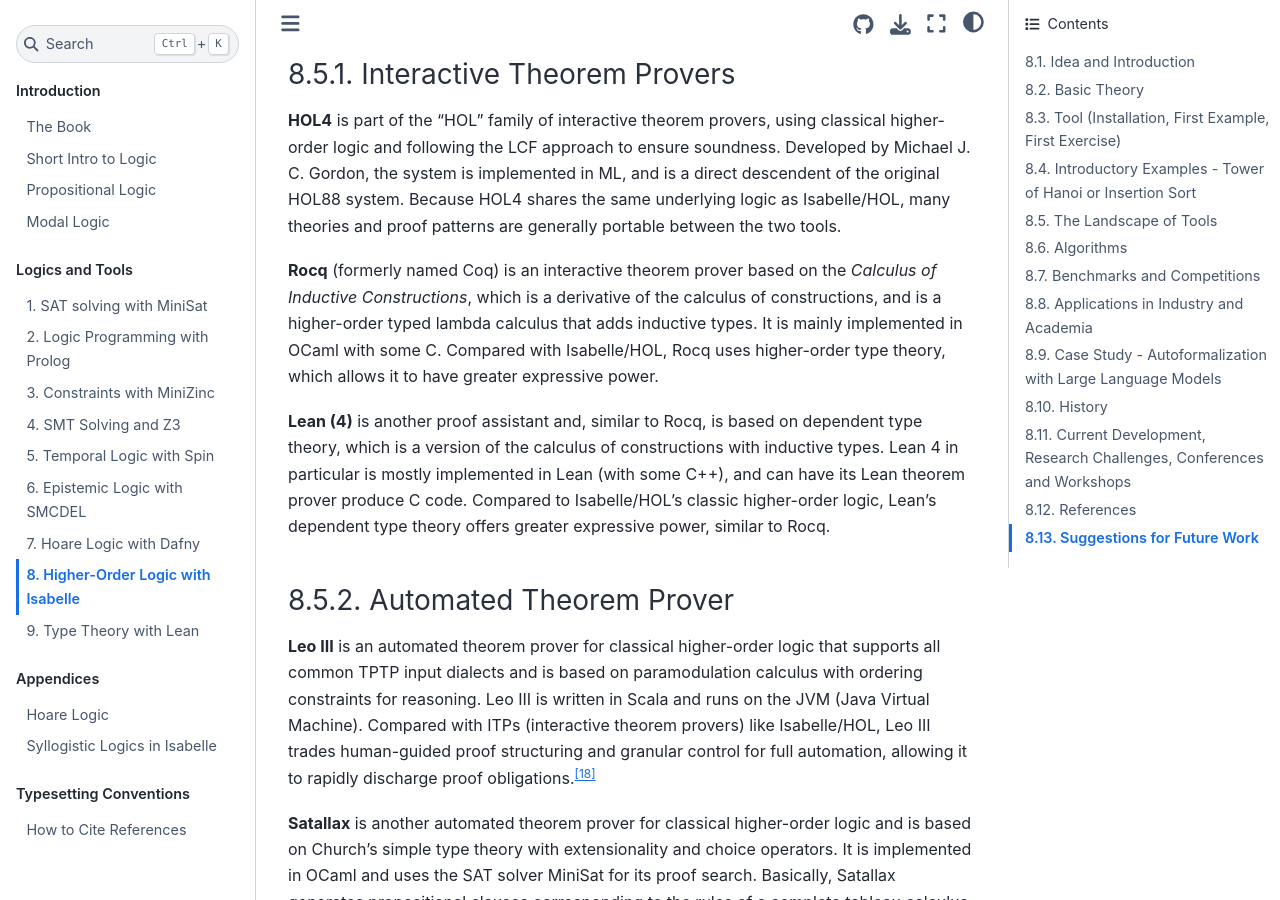
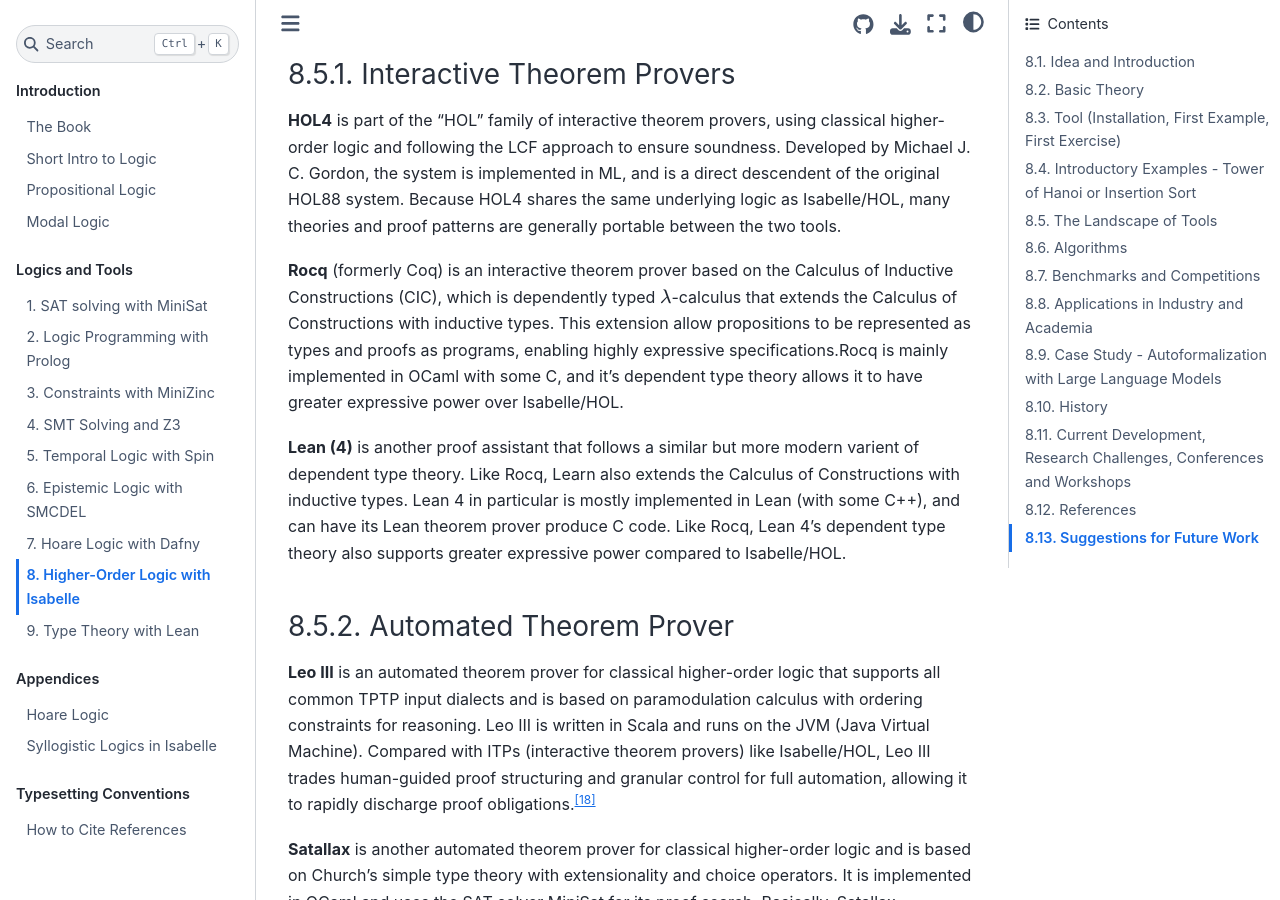
Before and after one commit to LEAP-at-Chapman/CPSC-510-Logical-Foundations-of-Computing, a Jupyter Book: the page built from content/10-higher-order-logic.md, in a window 1280 px wide and 900 px high, scrolled down 7531 px. Built offline with Jupyter Book 1.0.4 settings and Sphinx 7.4.7 and the Sphinx Book theme 1.1.4, drawn with Linux system fonts in a browser that asks for light colours.

Commit message:
8.5.1 Interactive Theorem Provers
refined the DTT/calculus of inductive constructions stuff between rocq and lean (4)

```diff
--- a/content/10-higher-order-logic.md
+++ b/content/10-higher-order-logic.md
@@ -413,9 +413,9 @@ WIP
 
 **HOL4** is part of the "HOL" family of interactive theorem provers, using classical higher-order logic and following the LCF approach to ensure soundness. Developed by Michael J. C. Gordon, the system is implemented in ML, and is a direct descendent of the original HOL88 system. Because HOL4 shares the same underlying logic as Isabelle/HOL, many theories and proof patterns are generally portable between the two tools.
 
-**Rocq** (formerly named Coq) is an interactive theorem prover based on the *Calculus of Inductive Constructions*, which is a derivative of the calculus of constructions, and is a higher-order typed lambda calculus that adds inductive types. It is mainly implemented in OCaml with some C. Compared with Isabelle/HOL, Rocq uses higher-order type theory, which allows it to have greater expressive power.
+**Rocq** (formerly Coq) is an interactive theorem prover based on the Calculus of Inductive Constructions (CIC), which is dependently typed $\lambda$-calculus that extends the Calculus of Constructions with inductive types. This extension allow propositions to be represented as types and proofs as programs, enabling highly expressive specifications.Rocq is mainly implemented in OCaml with some C, and it's dependent type theory allows it to have greater expressive power over Isabelle/HOL.
 
-**Lean (4)** is another proof assistant and, similar to Rocq, is based on dependent type theory, which is a version of the calculus of constructions with inductive types. Lean 4 in particular is mostly implemented in Lean (with some C++), and can have its Lean theorem prover produce C code. Compared to Isabelle/HOL's classic higher-order logic, Lean's dependent type theory offers greater expressive power, similar to Rocq.
+**Lean (4)** is another proof assistant that follows a similar but more modern varient of dependent type theory. Like Rocq, Learn also extends the Calculus of Constructions with inductive types. Lean 4 in particular is mostly implemented in Lean (with some C++), and can have its Lean theorem prover produce C code. Like Rocq, Lean 4's dependent type theory also supports greater expressive power compared to Isabelle/HOL.
 
 ### Automated Theorem Prover
 
@@ -448,8 +448,6 @@ In general, Isabelle/HOL appears to have a wide variety of applcation throughout
 ### Physical Addressing on Real Hardware
 
 Achermann et al.<sup><a href="#Achermann_physicalAddressing">[4]</a></sup> discuss how to formally model and verify physical memory address translation and remapping hardware (such as MMUs) in SoCs (Systems-on-Chip) using Isabelle/HOL. Specifically, they developed a hardware model that encodes translation units and then prove that standard memory operations preserve system invariants.
-
-<!-- HOL-based systems used to verify hardware modules and FPGA implementations -->
 
 ### FOCUS - Stream Processing Components
 
```
